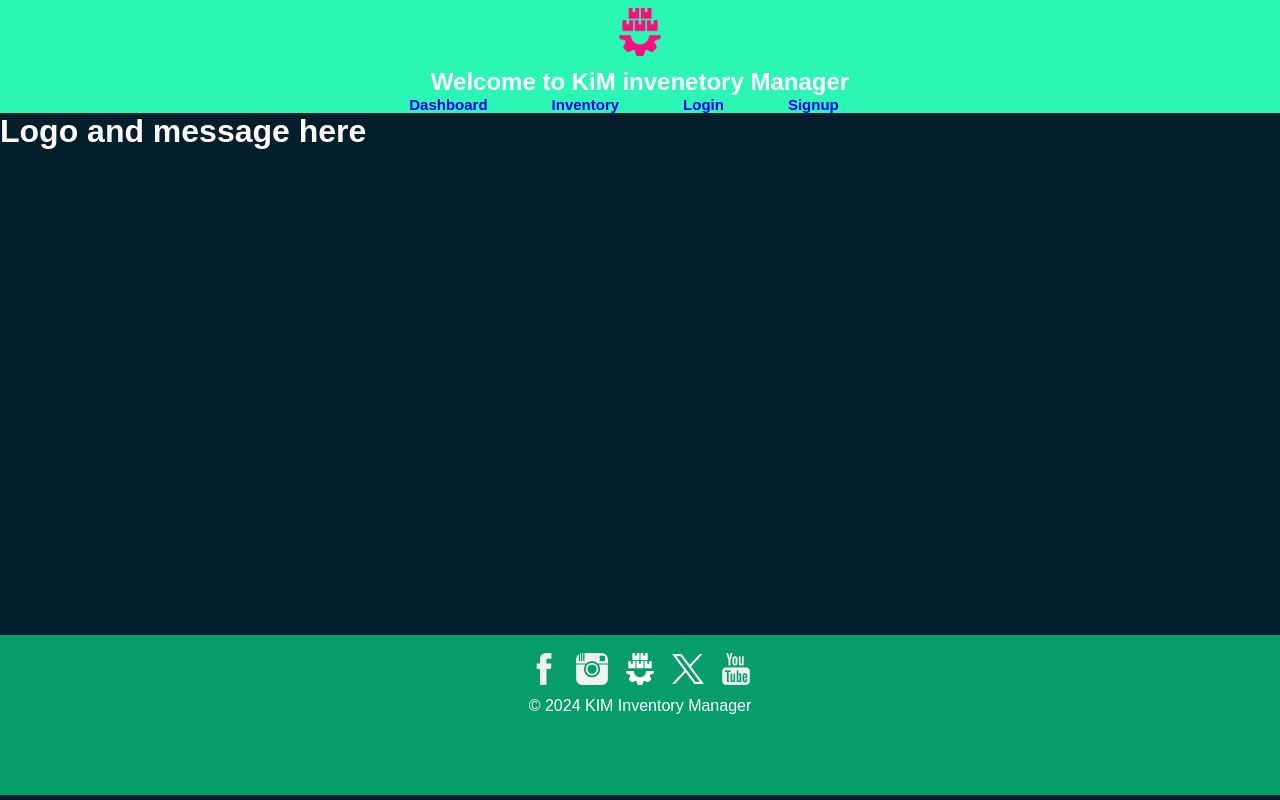
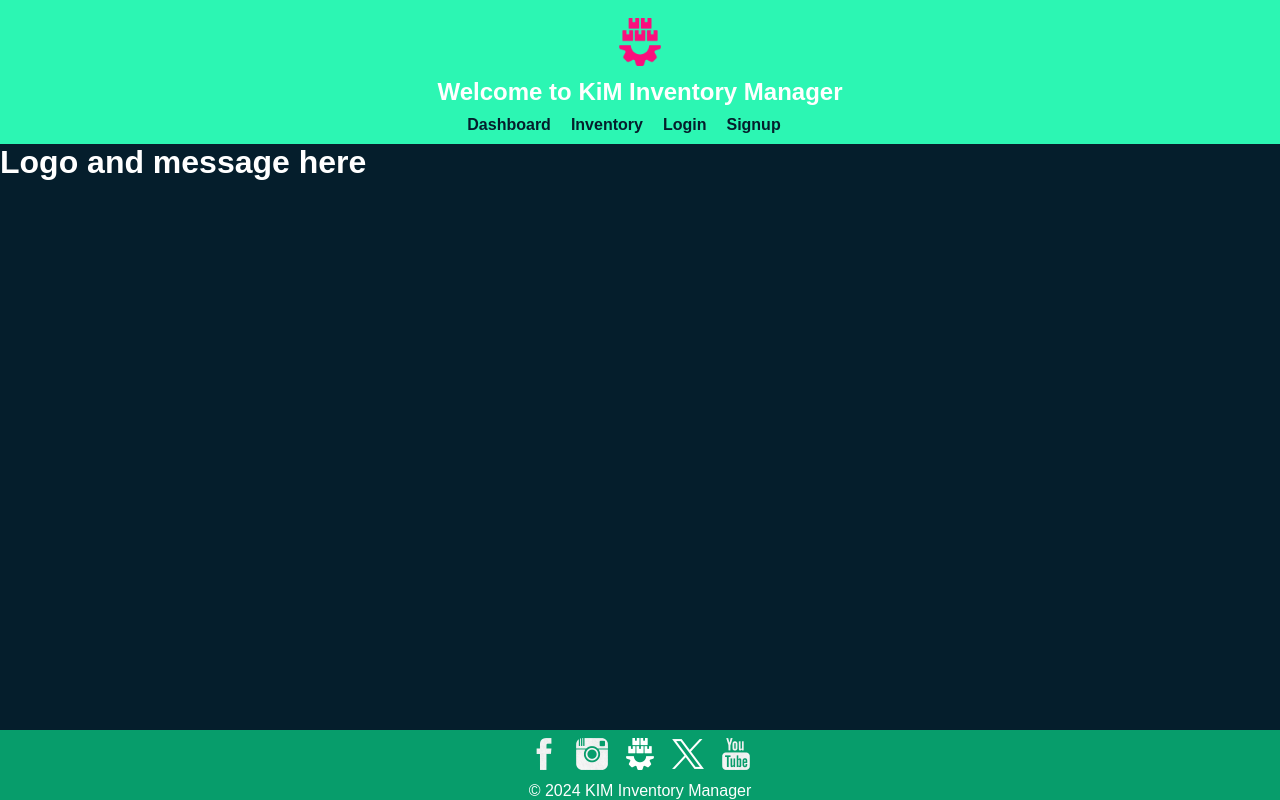
Before and after one commit to Baelak/P3-inventory-Manager, a React (Create React App) app in the folder client/: page / in a window 1280 px wide. Built offline with nearby package versions, Linux system fonts and the light colour scheme; no server answers; the HTML template or start-up script is replaced by a standard one.

Commit message:
responsive design header

```diff
--- a/client/src/components/Header.jsx
+++ b/client/src/components/Header.jsx
@@ -1,36 +1,51 @@
-// File: client/src/components/Header.js  ⋊⋋⋌ ⁱ⋇⨉⨭⨰⨨⩒⫯ϔ ⁜▩ ⋉ ⋮⋀⋀⩑⩑⩚⩞⩞iM  ≺ ⊹KiM   ⫷iM  ⁜ KiM  ⋉iM  ⇝kiM   ▩KiM   ▶iM    ▷KiM ⋰    |⪛iM      ⫹iM   ϏiM(
-import React from 'react';
+import React, { useState } from 'react';
 import { Link } from 'react-router-dom';
 import Auth from '../utils/auth';
-import appLogo from '../assets/logo/app-logo.png'
+import appLogo from '../assets/logo/app-logo.png';
+
 const Header = () => {
+  const [isMenuOpen, setIsMenuOpen] = useState(false);
+
   const logout = (event) => {
     event.preventDefault();
     Auth.logout();
   };
+
+  const toggleMenu = () => {
+    setIsMenuOpen(!isMenuOpen);
+  };
+
   return (
     <header>
-        <img src={appLogo} alt="app-logo" />
-        <h2>Welcome to KiM invenetory Manager</h2>
-
-      <nav>
-        <Link to="/dashboard">Dashboard</Link>
-        <Link to="/inventory">Inventory</Link>
+      <div className="header-container">
+        <div className="logo-container">
+          <img src={appLogo} alt="app-logo" className="logo" />
+        </div>
+        <h2 className="welcome-text">Welcome to KiM Inventory Manager</h2>
+        <button className={`menu-icon ${isMenuOpen ? 'open' : ''}`} onClick={toggleMenu}>
+          ☰
+        </button>
+        <nav className={`menu ${isMenuOpen ? 'open' : ''}`}>
+          <Link to="/dashboard" onClick={toggleMenu}>
+            Dashboard
+          </Link>
+          <Link to="/inventory" onClick={toggleMenu}>
+            Inventory
+          </Link>
           {Auth.loggedIn() ? (
-          <button onClick={logout}>
-            Logout
-          </button>
+            <button onClick={logout}>Logout</button>
           ) : (
             <>
-            <Link to="/login">
+              <Link to="/login" onClick={toggleMenu}>
                 Login
               </Link>
-            <Link to="/signup">
+              <Link to="/signup" onClick={toggleMenu}>
                 Signup
               </Link>
             </>
           )}
         </nav>
+      </div>
     </header>
   );
 };
--- a/client/src/styles/App.css
+++ b/client/src/styles/App.css
@@ -39,6 +39,93 @@ body {
 
 }
 
+/* Customize Header styles */
+
+.header-container {
+  display: flex;
+  flex-direction: column;
+  align-items: center;
+  padding: 10px;
+}
+/* Customize Logo styles */
+
+.logo-container {
+  margin-bottom: 0px;
+}
+
+/* Customize Logo picture */
+
+.logo {
+  height: 4rem;
+}
+
+/* Customize Welcome text */
+
+.welcome-text {
+  margin-bottom: 10px;
+}
+
+/* Customize hamburger menu icon */
+
+.menu-icon {
+  font-size: 24px;
+  background-color: transparent;
+  border: none;
+  cursor: pointer;
+  display: none;
+}
+
+.menu {
+  display: flex;
+  flex-direction: row;
+  gap: 20px;
+}
+
+.menu a,
+.menu button {
+  text-decoration: none;
+  color: #051e2c;
+  font-size: 16px;
+}
+
+/*responsive design customize menu and nav links at 768px*/
+
+@media (max-width: 768px) {
+  .menu-icon {
+    display: block;
+  }
+
+  .menu {
+    display: none;
+    position: absolute;
+    top: 150px;
+    left: 0;
+    width: 100%;
+    background-color: #079D6B;
+    padding: 20px;
+    z-index: 1;
+  }
+
+  .menu.open {
+    display: flex;
+    flex-direction: column;
+  }
+
+  .menu a,
+  .menu button {
+    margin-bottom: 10px;
+  }
+}
+
+/*responsive design customize menu open at 425px*/
+
+@media (max-width: 425px) {
+  .menu.open {
+    display: flex;
+    flex-direction: column;
+    margin-top: 55px;
+  }
+}
 Header {
   text-align: center;
   justify-content: center;
@@ -47,17 +134,15 @@ Header {
   height: 20%;
 }
 
-/* Header styles */
+/* Customize Header logo image */
 
-
-
-header img{
+header img {
   justify-content: center;
   height: 4rem;
   padding: .5rem;
 }
 
-
+/* Customize navigation Link placement */
 
 nav {
   list-style-type: none;
@@ -72,11 +157,29 @@ nav {
   font-weight: bold;
 
 }
+/* Customize navigation Link text */
 
 nav a {
   text-decoration: none;
+  color: #051e2c;
 }
 
+/* Customize navigation Link texts on hover */
+
+nav a:hover{
+  color: white;
+  font-size: 1.5rem;  /* Customize transform on text for the nav buttons */
+  text-shadow: 2px 2px 5px #FB0E7D; /* Customize shadow on text */
+
+}
+
+/* Customize navigation Link texts on click */
+
+nav a:focus {
+  color: #CB48B7;
+}
+
+/* Customize  Logout button */
 
 button {
   list-style-type: none;
@@ -99,35 +202,23 @@ button:hover {
 }
 
 /*Customize logout button color when clicked*/
+
 button:focus {
   color: #CB48B7;
 
-}
-
-
-
-nav a:hover{
-  color: white;
-  font-size: 1.5rem;  /* Customize transform on text for the nav buttons */
-  text-shadow: 2px 2px 5px #FB0E7D; /* Customize shadow on text */
-
-}
-
-nav a:focus {
-  color: #CB48B7;
 }
 
  /*Customize the Footer*/
 
  footer {
   text-align: center;
-  background-color: #0c3430;
+  background-color: #079D6B;
   position: fixed;
   bottom: 0;
-  margin-bottom: 5px;
   width: 100%;
-  height: 20%;
 }
+
+/*Customize the Footer image size*/
 
 footer img{
   height: 3rem;
@@ -140,15 +231,8 @@ footer img:hover {
   transform: scale(1.5);  /* Slightly enlarges the image on hover */
 }
 
-/* Main content styles */
+/* Main content styles /
 main {
-  padding: 20px;
-}
-
-/* Footer styles */
-footer {
-  background-color: #079D6B;
-  color: white;
-  padding: 10px;
-  text-align: center;
-}
+  padding: 50px;
+  text-decoration: none;
+}*/
```
Lines whose indentation alone changed are shown as unchanged.
